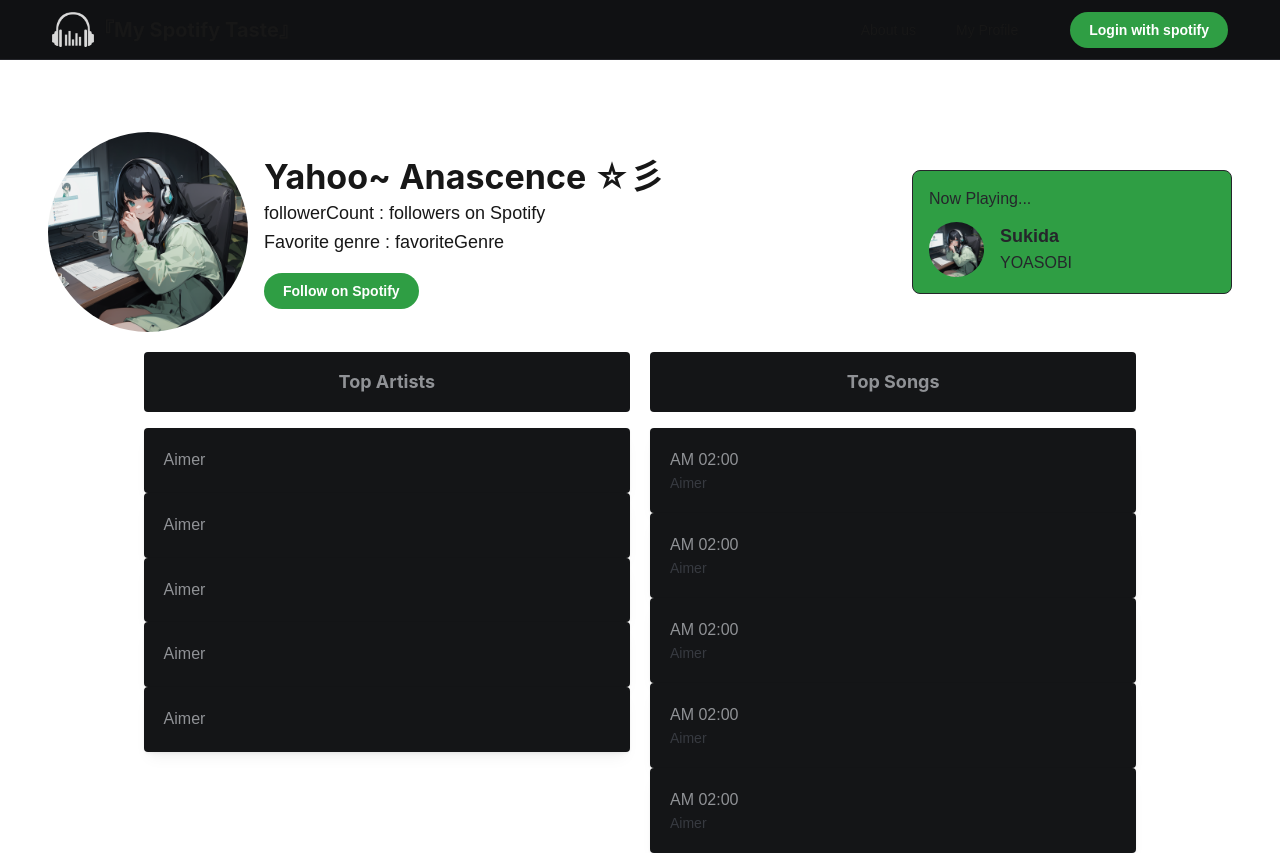
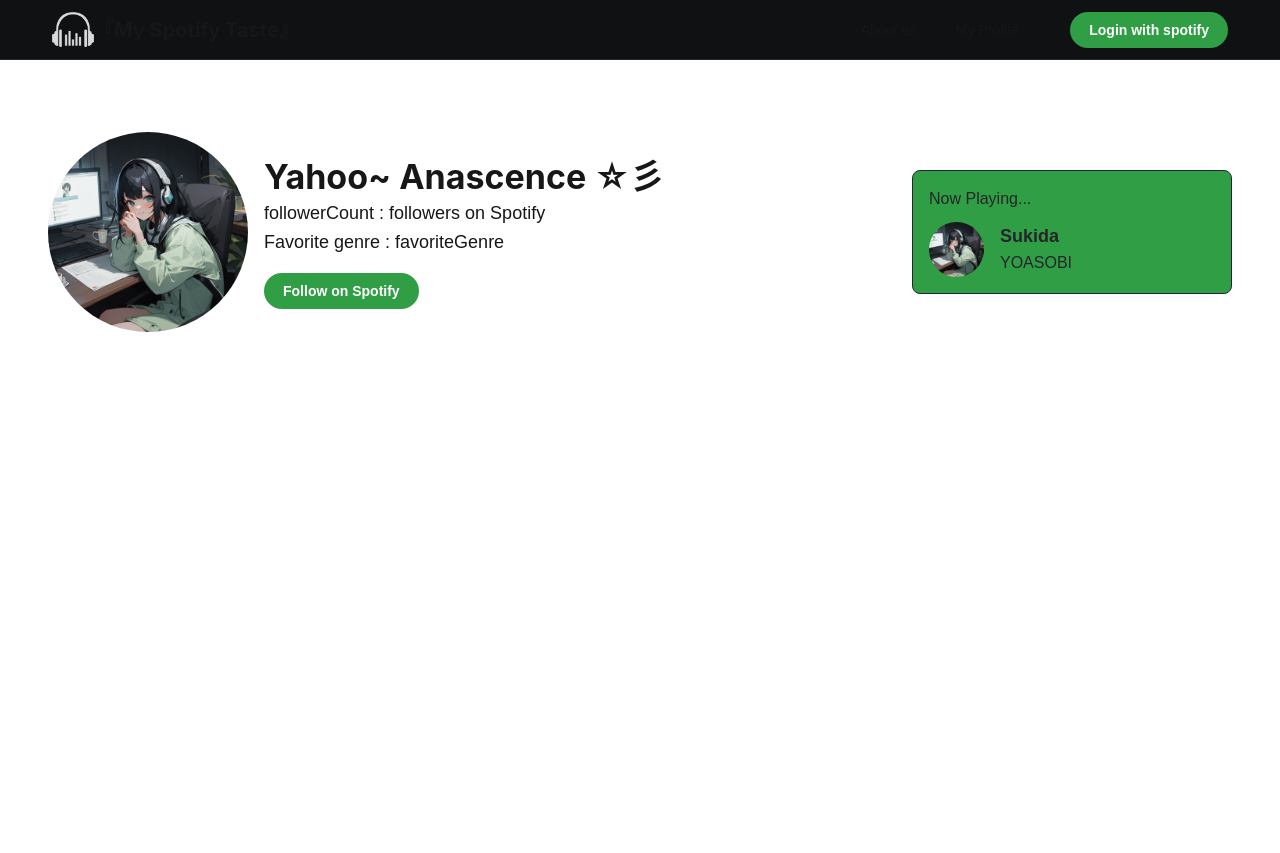
Before and after one commit to NayHtetKyaw/mySpotifyTaste, a Next.js app in the folder frontend/: page /profile in a window 1280 px wide. After the commit the page ends 824 px from the top, so only its background shows below. Built offline with nearby package versions, Linux system fonts and the light colour scheme.

Commit message:
remove all changes and re-work

```diff
--- a/frontend/app/profile/page.tsx
+++ b/frontend/app/profile/page.tsx
@@ -1,7 +1,6 @@
 
 import { Container } from "@mantine/core";
 import PageHeader from "@components/ui/page-header";
-import Userprofile from "@components/ui/user_profile/user-profile";
 
 export default function ProfilePage(): JSX.Element {
     return (
@@ -12,7 +11,6 @@
                 songName="Sukida"
                 artistName="YOASOBI"
             />
-            <Userprofile></Userprofile>
-        </Container>
+         </Container>
     );
 }
--- a/frontend/components/ui/header-tabs.tsx
+++ b/frontend/components/ui/header-tabs.tsx
@@ -9,6 +9,7 @@
     IconCategory2,
 } from "@tabler/icons-react";
 import TopTracks from "./top-songs";
+import Overview from "./overview";
 
 export default function HeaderTabs(): JSX.Element {
     return (
@@ -48,7 +49,7 @@
             </Tabs.List>
 
             <Tabs.Panel value="overview">
-                    <Text size="md">Overview</Text>
+                <Overview />
             </Tabs.Panel>
 
             <Tabs.Panel value="songs">
--- /dev/null
+++ b/frontend/components/ui/overview.tsx
@@ -0,0 +1,9 @@
+
+import { Text } from "@mantine/core";
+
+export default function Overview(): JSX.Element {
+    return (
+        <Text> TEST</Text>
+
+    );
+}
--- a/frontend/components/ui/user_profile/cards_components.tsx
+++ /dev/null
@@ -1,34 +0,0 @@
-import { Card, Text } from '@mantine/core';
-
-interface SongCardProps {
-    title: string;
-    artist: string;
-}
-
-const SongCard: React.FC<SongCardProps> = ({ title, artist }) => {
-    return (
-        <Card shadow="sm" padding="lg" className="flex flex-col">
-            <Text w={500}>{title}</Text>
-            <Text size="sm" color="dimmed">{artist}</Text>
-        </Card>
-    );
-};
-
-const songs = [
-    { id: 1, name: 'AM 02:00', artist: 'Aimer' },
-    { id: 2, name: 'AM 02:00', artist: 'Aimer' },
-    { id: 3, name: 'AM 02:00', artist: 'Aimer' },
-    { id: 4, name: 'AM 02:00', artist: 'Aimer' },
-    { id: 5, name: 'AM 02:00', artist: 'Aimer' },
-];
-
-const artists = [
-    { id: 1, name: 'Aimer' },
-    { id: 2, name: 'Aimer' },
-    { id: 3, name: 'Aimer' },
-    { id: 4, name: 'Aimer' },
-    { id: 5, name: 'Aimer' },
-]
-
-export { songs, artists };
-export default SongCard;
--- a/frontend/components/ui/user_profile/user-profile.tsx
+++ /dev/null
@@ -1,57 +0,0 @@
-'use client';
-
-import { Card, Group, Title } from "@mantine/core";
-import SongCard, { songs, artists } from "@components/ui/user_profile/cards_components";
-
-export default function UserProfile({
-    songName,
-    artistName,
-}: {
-    songName: string;
-    artistName: string;
-}): JSX.Element {
-    return (
-        <>
-            <Group
-                gap="lg"
-                mt="lg"
-                className="flex flex-row justify-center items-start"
-            >
-                <div className="flex flex-col w-[40%]">
-                    <Card className="flex flex-col items-center text-sm mb-4">
-                        <Group>
-                            <Title className="text-lg">Top Artists</Title>
-                        </Group>
-                    </Card>
-
-                    <div className="grid grid-cols-1">
-                        {artists.map((artist) => (
-                            <SongCard
-                                key={artist.id || artist.name}
-                                title={artist.name}
-                            />
-                        ))}
-                    </div>
-                </div>
-
-                <div className="flex flex-col w-[40%]">
-                    <Card className="flex flex-col items-center text-sm mb-4">
-                        <Group>
-                            <Title className="text-lg">Top Songs</Title>
-                        </Group>
-                    </Card>
-
-                    <div className="grid grid-cols-1">
-                        {songs.map((song) => (
-                            <SongCard
-                                key={song.id || song.name}
-                                title={song.name}
-                                artist={song.artist || "Unknown Artist"}
-                            />
-                        ))}
-                    </div>
-                </div>
-            </Group>
-        </>
-    );
-}
```
Lines whose indentation alone changed are shown as unchanged.
